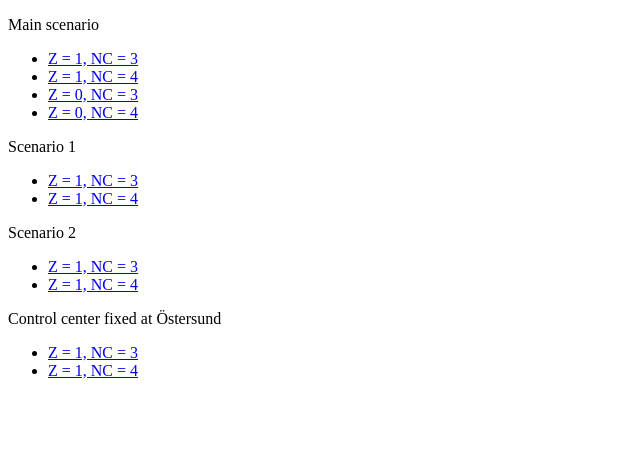
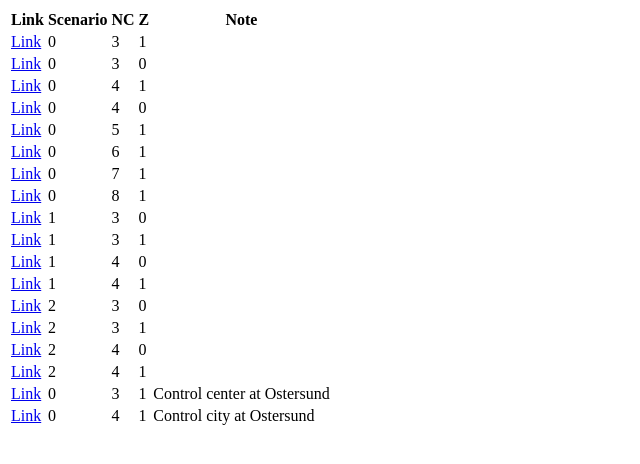
Before and after one commit to akselbor/tio4150, a plain HTML site: page docs/index.html in a window 1280 px wide. Shown: the whole page, without its empty margins (0-640 px from the left). Drawn offline with Linux system fonts and the light colour scheme.

Commit message:
Update index.html

```diff
--- a/docs/index.html
+++ b/docs/index.html
@@ -1,25 +1,156 @@
 <!DOCTYPE html>
 <html>
-    <p>Main scenario</p>
-    <ul>
-        <li><a href = 'results/scenario-0-3-cores-cyclic.html'>Z = 1, NC = 3</a></li>
-        <li><a href = 'results/scenario-0-4-cores-cyclic.html'>Z = 1, NC = 4</a></li>
-        <li><a href = 'results/scenario-0-3-cores-path.html'>Z = 0, NC = 3</a></li>
-        <li><a href = 'results/scenario-0-4-cores-path.html'>Z = 0, NC = 4</a></li>
-    </ul>
-    <p>Scenario 1</p>
-    <ul>
-        <li><a href = 'results/scenario-1-3-cores-cyclic.html'>Z = 1, NC = 3</a></li>
-        <li><a href = 'results/scenario-1-4-core-nodes.html'>Z = 1, NC = 4</a></li>
-    </ul>
-    <p>Scenario 2</p>
-    <ul>
-        <li><a href = 'results/scenario-2-3-core-nodes.html'>Z = 1, NC = 3</a></li>
-        <li><a href = 'results/scenario-2-4-core-nodes.html'>Z = 1, NC = 4</a></li>
-    </ul>
-    <p>Control center fixed at Östersund</p>
-    <ul>
-        <li><a href = 'results/ostersund-3-core.html'>Z = 1, NC = 3</a></li>
-        <li><a href = 'results/ostersund-4-core.html'>Z = 1, NC = 4</a></li>
-    </ul>
+    <table>
+        <tr>
+          <th>Link</th>
+          <th>Scenario</th>
+          <th>NC</th>
+          <th>Z</th>
+          <th>Note</th>
+        </tr>
+
+        <tr>
+            <td><a href = 'results/scenario-0-3-cores-cyclic.html'>Link</a></td>
+            <td>0</td>
+            <td>3</td>
+            <td>1</td>
+            <td></td>
+        </tr>
+
+        <tr>
+            <td><a href = 'results/scenario-0-3-cores-path.html'>Link</a></td>
+            <td>0</td>
+            <td>3</td>
+            <td>0</td>
+            <td></td>
+        </tr>
+
+        <tr>
+            <td><a href = 'results/scenario-0-4-cores-cyclic.html'>Link</a></td>
+            <td>0</td>
+            <td>4</td>
+            <td>1</td>
+            <td></td>
+        </tr>
+
+        <tr>
+            <td><a href = 'results/scenario-0-4-cores-path.html'>Link</a></td>
+            <td>0</td>
+            <td>4</td>
+            <td>0</td>
+            <td></td>
+        </tr>
+
+        <tr>
+            <td><a href = 'results/scenario-0-5-cores-cyclic.html'>Link</a></td>
+            <td>0</td>
+            <td>5</td>
+            <td>1</td>
+            <td></td>
+        </tr>
+
+        <tr>
+            <td><a href = 'results/scenario-0-6-cores-cyclic.html'>Link</a></td>
+            <td>0</td>
+            <td>6</td>
+            <td>1</td>
+            <td></td>
+        </tr>
+
+        <tr>
+            <td><a href = 'results/scenario-0-7-cores-cyclic.html'>Link</a></td>
+            <td>0</td>
+            <td>7</td>
+            <td>1</td>
+            <td></td>
+        </tr>
+
+        <tr>
+            <td><a href = 'results/scenario-0-8-cores-cyclic.html'>Link</a></td>
+            <td>0</td>
+            <td>8</td>
+            <td>1</td>
+            <td></td>
+        </tr>
+
+        <tr>
+            <td><a href = 'results/scenario-1-3-core-nodes.html'>Link</a></td>
+            <td>1</td>
+            <td>3</td>
+            <td>0</td>
+            <td></td>
+        </tr>
+
+        <tr>
+            <td><a href = 'results/scenario-1-3-cores-cyclic.html'>Link</a></td>
+            <td>1</td>
+            <td>3</td>
+            <td>1</td>
+            <td></td>
+        </tr>
+
+        <tr>
+            <td><a href = 'results/scenario-1-4-core-nodes.html'>Link</a></td>
+            <td>1</td>
+            <td>4</td>
+            <td>0</td>
+            <td></td>
+        </tr>
+
+        <tr>
+            <td><a href = 'results/scenario-1-4-cores-cyclic.html'>Link</a></td>
+            <td>1</td>
+            <td>4</td>
+            <td>1</td>
+            <td></td>
+        </tr>
+
+        <tr>
+            <td><a href = 'results/scenario-2-3-core-nodes.html'>Link</a></td>
+            <td>2</td>
+            <td>3</td>
+            <td>0</td>
+            <td></td>
+        </tr>
+
+        <tr>
+            <td><a href = 'results/scenario-2-3-cores-cyclic.html'>Link</a></td>
+            <td>2</td>
+            <td>3</td>
+            <td>1</td>
+            <td></td>
+        </tr>
+
+        <tr>
+            <td><a href = 'results/scenario-2-4-core-nodes.html'>Link</a></td>
+            <td>2</td>
+            <td>4</td>
+            <td>0</td>
+            <td></td>
+        </tr>
+
+        <tr>
+            <td><a href = 'results/scenario-2-4-cores-cyclic.html'>Link</a></td>
+            <td>2</td>
+            <td>4</td>
+            <td>1</td>
+            <td></td>
+        </tr>
+
+        <tr>
+            <td><a href = 'results/scenario-0-3-cores-cyclic-ostersund-control-center.html'>Link</a></td>
+            <td>0</td>
+            <td>3</td>
+            <td>1</td>
+            <td>Control center at Ostersund</td>
+        </tr>
+
+        <tr>
+            <td><a href = 'results/scenario-0-4-cores-cyclic-ostersund-control-center.html'>Link</a></td>
+            <td>0</td>
+            <td>4</td>
+            <td>1</td>
+            <td>Control city at Ostersund</td>
+        </tr>
+      </table>
 </html>
```
